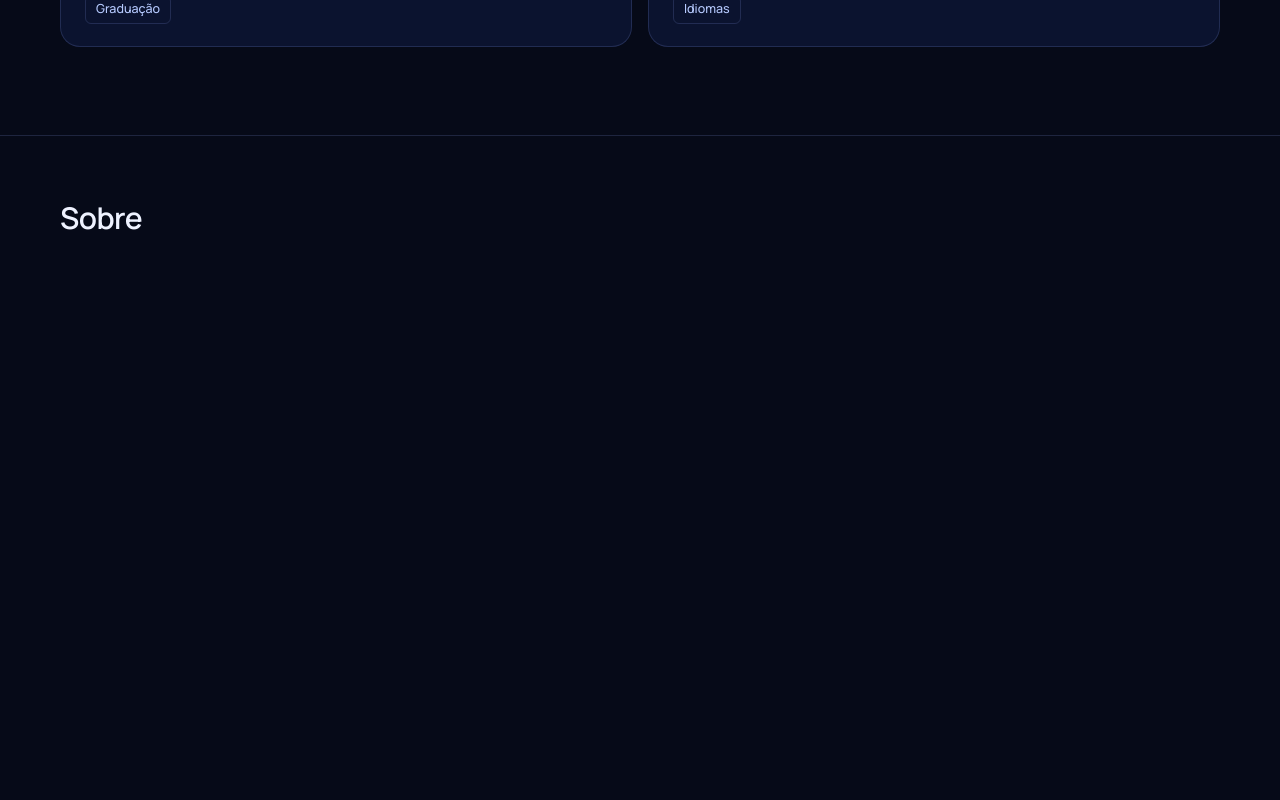
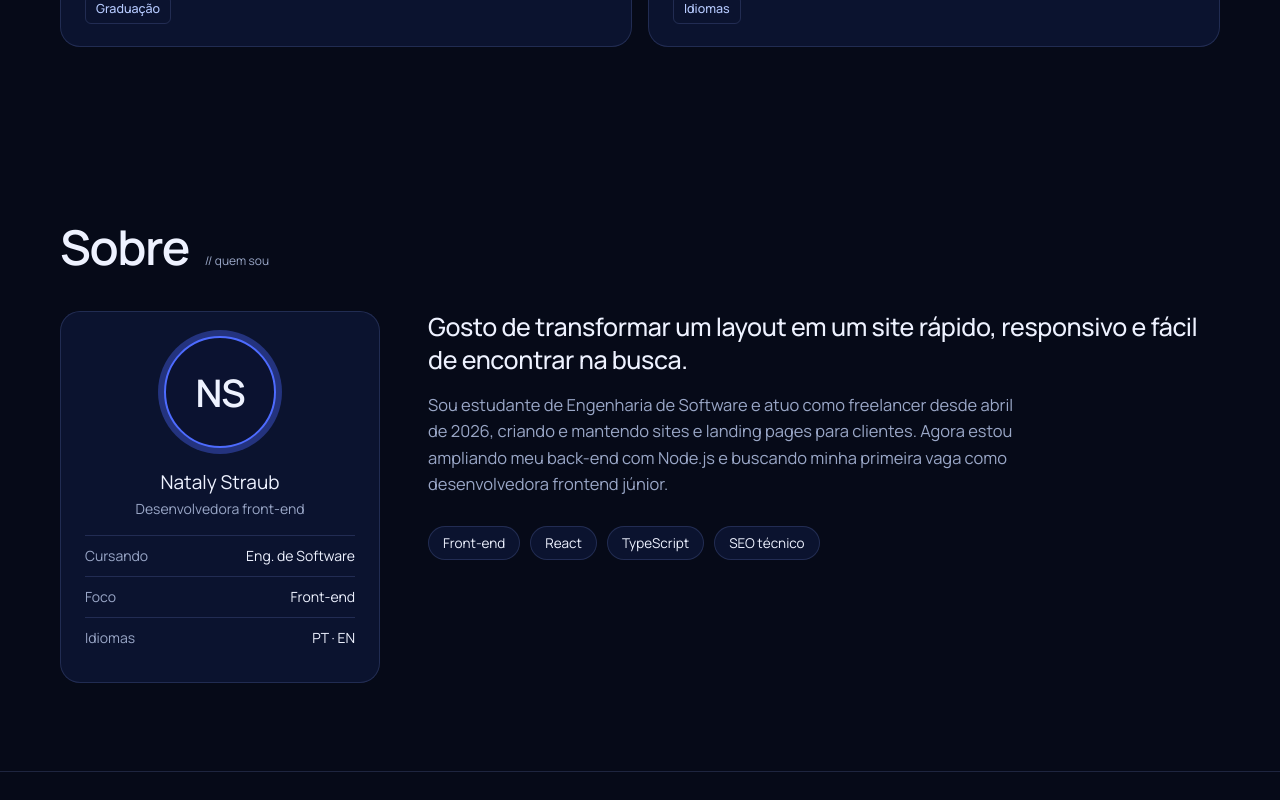
Before and after one commit to natalystraub/portfolio, a React app: page / in a window 1280 px wide. Shown: the part 3720-4520 px from the top of the page. Built offline with nearby package versions, Linux system fonts and the light colour scheme; the HTML template or start-up script is replaced by a standard one.

Commit message:
feat: add about section
Adds the Sobre section with an identity card (avatar, role, quick
facts) and a bio block with skill pills, reusing the hover spotlight
card.

```diff
--- /dev/null
+++ b/src/components/About/About.tsx
@@ -0,0 +1,44 @@
+import { ABOUT } from './about-content';
+import { IdentityCard } from './IdentityCard';
+
+export function About() {
+  return (
+    <section id="sobre" className="px-5 py-16 lg:py-[88px]">
+      <div className="mx-auto max-w-[1160px]">
+        <div className="mb-10 flex flex-wrap items-baseline gap-4">
+          <h2 className="m-0 font-(--font-display) text-[clamp(28px,4vw,48px)] leading-none font-bold tracking-[-0.03em] text-(--ink)">
+            Sobre
+          </h2>
+          <small className="font-(--font-mono) text-xs text-(--muted)">// quem sou</small>
+        </div>
+        <div className="grid grid-cols-1 items-start gap-[30px] lg:grid-cols-[minmax(0,320px)_minmax(0,1fr)] lg:gap-12">
+          <IdentityCard initials={ABOUT.initials} name={ABOUT.name} role={ABOUT.role} stats={ABOUT.stats} />
+          <div>
+            {ABOUT.paragraphs.map((paragraph, index) => (
+              <p
+                key={paragraph}
+                className={
+                  index === 0
+                    ? 'm-0 mb-4 max-w-[60ch] font-(--font-display) text-[clamp(19px,2.1vw,25px)] font-medium leading-[1.3] tracking-[-0.015em] text-(--ink)'
+                    : 'm-0 mb-4 max-w-[60ch] text-[16.5px] leading-[1.6] text-(--muted)'
+                }
+              >
+                {paragraph}
+              </p>
+            ))}
+            <div className="mt-7 flex flex-wrap gap-2.5">
+              {ABOUT.pills.map((pill) => (
+                <span
+                  key={pill}
+                  className="rounded-full border border-(--line) bg-(--card) px-3.5 py-1.5 text-[13.5px] text-(--ink)"
+                >
+                  {pill}
+                </span>
+              ))}
+            </div>
+          </div>
+        </div>
+      </div>
+    </section>
+  );
+}
--- /dev/null
+++ b/src/components/About/IdentityCard.tsx
@@ -0,0 +1,35 @@
+import { useSpotlight } from '../../hooks/useSpotlight';
+import type { AboutStat } from '../../types/about';
+
+type IdentityCardProps = {
+  initials: string;
+  name: string;
+  role: string;
+  stats: AboutStat[];
+};
+
+export function IdentityCard({ initials, name, role, stats }: IdentityCardProps) {
+  const { ref, onMouseMove } = useSpotlight<HTMLDivElement>();
+
+  return (
+    <div
+      ref={ref}
+      onMouseMove={onMouseMove}
+      className="relative overflow-hidden rounded-[20px] border border-(--line) bg-(--card) p-6 text-center backdrop-blur-[10px] before:pointer-events-none before:absolute before:inset-0 before:rounded-[20px] before:bg-[radial-gradient(380px_circle_at_var(--mx,50%)_var(--my,0%),var(--glow),transparent_65%)] before:opacity-0 before:transition-opacity before:duration-300 hover:before:opacity-100"
+    >
+      <div className="relative mx-auto mb-5 flex h-28 w-28 items-center justify-center rounded-full border-2 border-(--blue) bg-(--bg-2) font-(--font-display) text-[38px] font-bold tracking-[-0.03em] text-(--ink) shadow-[0_0_0_6px_var(--glow)]">
+        {initials}
+      </div>
+      <h3 className="relative m-0 mb-0.5 font-(--font-display) text-[19px] text-(--ink)">{name}</h3>
+      <p className="relative m-0 text-sm text-(--muted)">{role}</p>
+      <ul className="relative m-0 mt-4 list-none p-0 text-left text-sm">
+        {stats.map((stat) => (
+          <li key={stat.label} className="flex justify-between border-t border-(--line) py-2.5 text-(--ink)">
+            <span className="text-(--muted)">{stat.label}</span>
+            {stat.value}
+          </li>
+        ))}
+      </ul>
+    </div>
+  );
+}
--- /dev/null
+++ b/src/components/About/about-content.ts
@@ -0,0 +1,17 @@
+import type { AboutContent } from '../../types/about';
+
+export const ABOUT: AboutContent = {
+  initials: 'NS',
+  name: 'Nataly Straub',
+  role: 'Desenvolvedora front-end',
+  stats: [
+    { label: 'Cursando', value: 'Eng. de Software' },
+    { label: 'Foco', value: 'Front-end' },
+    { label: 'Idiomas', value: 'PT · EN' },
+  ],
+  paragraphs: [
+    'Gosto de transformar um layout em um site rápido, responsivo e fácil de encontrar na busca.',
+    'Sou estudante de Engenharia de Software e atuo como freelancer desde abril de 2026, criando e mantendo sites e landing pages para clientes. Agora estou ampliando meu back-end com Node.js e buscando minha primeira vaga como desenvolvedora frontend júnior.',
+  ],
+  pills: ['Front-end', 'React', 'TypeScript', 'SEO técnico'],
+};
--- a/src/pages/Home.tsx
+++ b/src/pages/Home.tsx
@@ -1,3 +1,4 @@
+import { About } from '../components/About/About';
 import { Education } from '../components/Education/Education';
 import { Experience } from '../components/Experience/Experience';
 import { Hero } from '../components/Hero/Hero';
@@ -5,7 +6,7 @@ import { Projects } from '../components/Projects/Projects';
 import { TechMarquee } from '../components/TechMarquee/TechMarquee';
 import { TechStack } from '../components/TechStack/TechStack';
 
-const SECTIONS = ['sobre', 'contato'];
+const SECTIONS = ['contato'];
 
 export function Home() {
   return (
@@ -16,6 +17,7 @@ export function Home() {
       <Experience />
       <TechStack />
       <Education />
+      <About />
       {SECTIONS.map((id) => (
         <section key={id} id={id} className="min-h-screen border-t border-(--line) px-5 py-16">
           <div className="mx-auto max-w-[1160px]">
--- /dev/null
+++ b/src/types/about.ts
@@ -0,0 +1,13 @@
+export type AboutStat = {
+  label: string;
+  value: string;
+};
+
+export type AboutContent = {
+  initials: string;
+  name: string;
+  role: string;
+  stats: AboutStat[];
+  paragraphs: string[];
+  pills: string[];
+};
```
